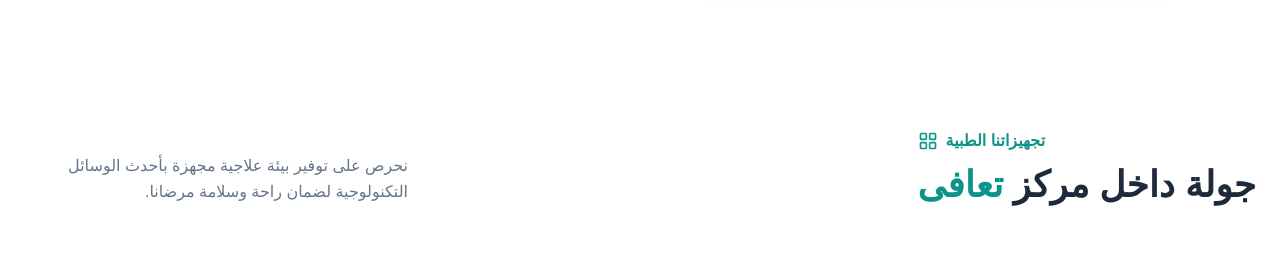
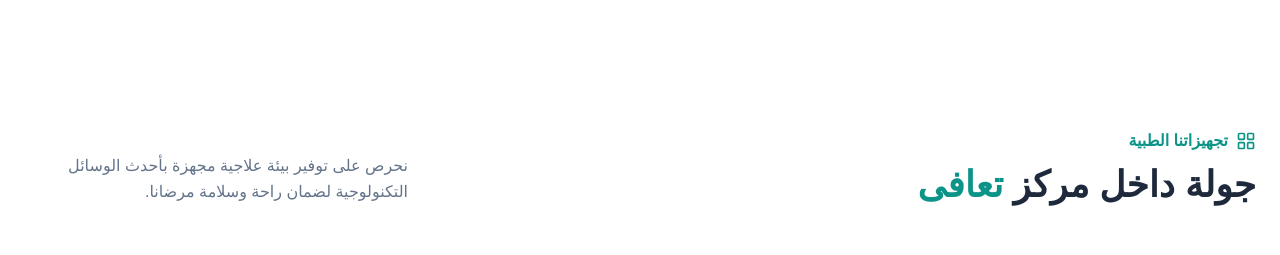
Before and after one commit to MalekAshraf/Taafi-Center, a React (Vite) app: page / in a window 1280 px wide. Shown: the part 2660-2915 px from the top of the page. Built offline with nearby package versions, Linux system fonts and the light colour scheme.

Commit message:
Update Gallery.jsx

```diff
--- a/src/components/Gallery.jsx
+++ b/src/components/Gallery.jsx
@@ -39,7 +39,7 @@
       url: "https://images.unsplash.com/photo-1519824141121-997433a893d8?auto=format&fit=crop&q=80&w=800",
       gridSpan: "md:col-span-1 md:row-span-1",
     },
-     {
+    {
       id: 8,
       title: "أحدث أجهزة الكرايو",
       category: "تخسيس ونحت قوام",
@@ -50,7 +50,8 @@
       id: 6,
       title: "متابعة الوزن والقياسات",
       category: "تخسيس",
-url: "https://images.unsplash.com/photo-1571019613454-1cb2f99b2d8b?auto=format&fit=crop&q=80&w=800",      gridSpan: "md:col-span-2 md:row-span-1",
+      url: "https://images.unsplash.com/photo-1571019613454-1cb2f99b2d8b?auto=format&fit=crop&q=80&w=800",
+      gridSpan: "md:col-span-2 md:row-span-1",
     },
     {
       id: 7,
@@ -60,26 +61,27 @@
       url: "https://images.unsplash.com/photo-1599901860904-17e6ed7083a0?auto=format&fit=crop&q=80&w=800",
       gridSpan: "md:col-span-1 md:row-span-1",
     },
-
   ];
 
   return (
     <section id="gallery" className="py-24 bg-white relative overflow-hidden">
       <div className="container mx-auto px-6 relative z-10">
-
         {/* Header القسم */}
         <div className="flex flex-col md:flex-row justify-between items-end mb-16 gap-6">
-          <div className="text-right">
-            <div className="flex items-center gap-2 text-teal-600 font-bold mb-3 justify-end">
+          <div className="text-right" dir="rtl">
+            {/* هنا خليناها justify-start عشان تبدأ من اليمين لأننا فعلنا dir="rtl" */}
+            <div className="flex items-center gap-2 text-teal-600 font-bold mb-3 justify-start">
+              <LayoutGrid size={20} />
               <span>تجهيزاتنا الطبية</span>
-              <LayoutGrid size={20} />
             </div>
+
             <h2 className="text-3xl sm:text-4xl font-black text-slate-800 leading-tight">
               جولة داخل مركز <span className="text-teal-600">تعافى</span>
             </h2>
           </div>
           <p className="text-slate-500 max-w-sm text-right font-medium leading-relaxed">
-            نحرص على توفير بيئة علاجية مجهزة بأحدث الوسائل التكنولوجية لضمان راحة وسلامة مرضانا.
+            نحرص على توفير بيئة علاجية مجهزة بأحدث الوسائل التكنولوجية لضمان
+            راحة وسلامة مرضانا.
           </p>
         </div>
 
@@ -106,7 +108,9 @@
                   <span className="text-teal-200 text-[10px] font-bold uppercase tracking-widest bg-white/10 px-3 py-1 rounded-full backdrop-blur-md">
                     {img.category}
                   </span>
-                  <h3 className="text-white font-bold text-lg mt-2 leading-tight">{img.title}</h3>
+                  <h3 className="text-white font-bold text-lg mt-2 leading-tight">
+                    {img.title}
+                  </h3>
                 </div>
 
                 <div className="absolute top-6 left-6 w-8 h-8 bg-white/20 backdrop-blur-md rounded-xl flex items-center justify-center text-white scale-0 group-hover:scale-100 transition-transform duration-500">
```
